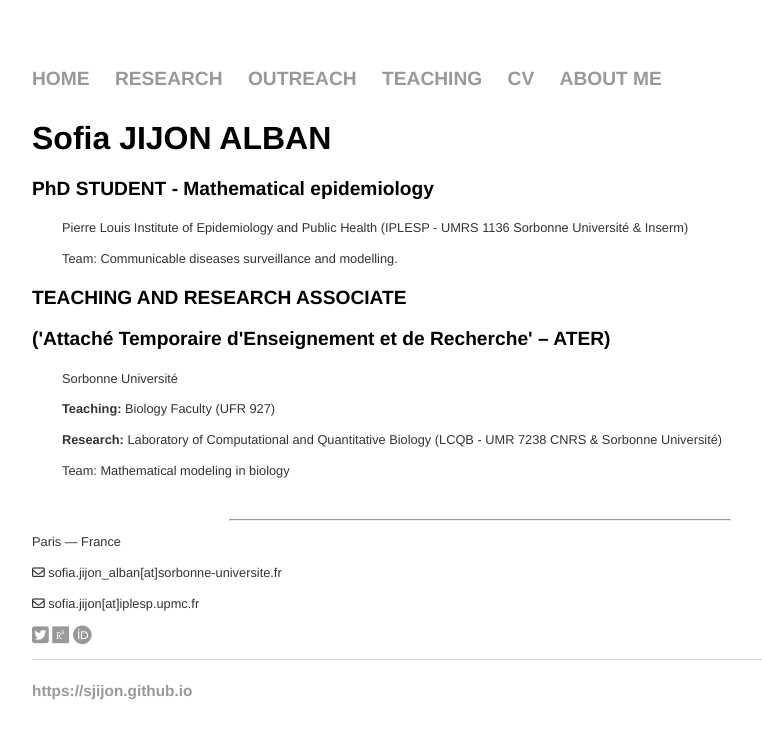
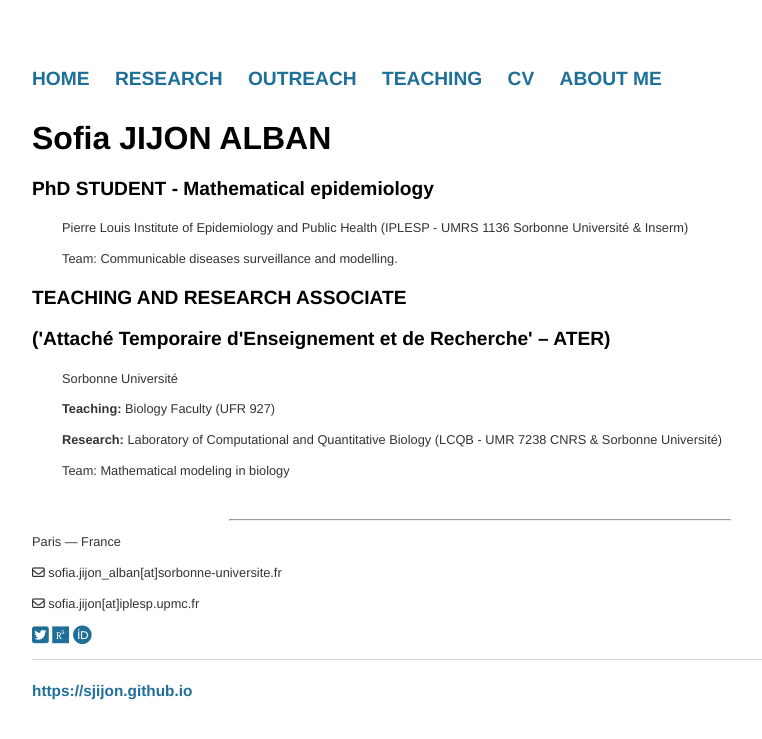
Before and after one commit to sjijon/sjijon.github.io, a Jekyll site: the page built from index.html, in a window 1280 px wide. Shown: the top 739 px of the page, without its empty margins (160-922 px from the left). Built offline with Jekyll 4.4.1, drawn with Linux system fonts in a browser that asks for light colours; nearby versions of some CDN libraries.

Commit message:
Update main.css

```diff
--- a/css/main.css
+++ b/css/main.css
@@ -16,7 +16,7 @@ nav ul li, footer ul li {
 }
 a {
     text-decoration: none;
-    color: #999;
+    color: #1f7099;
 }
 a:hover {
     text-decoration: underline;
```
